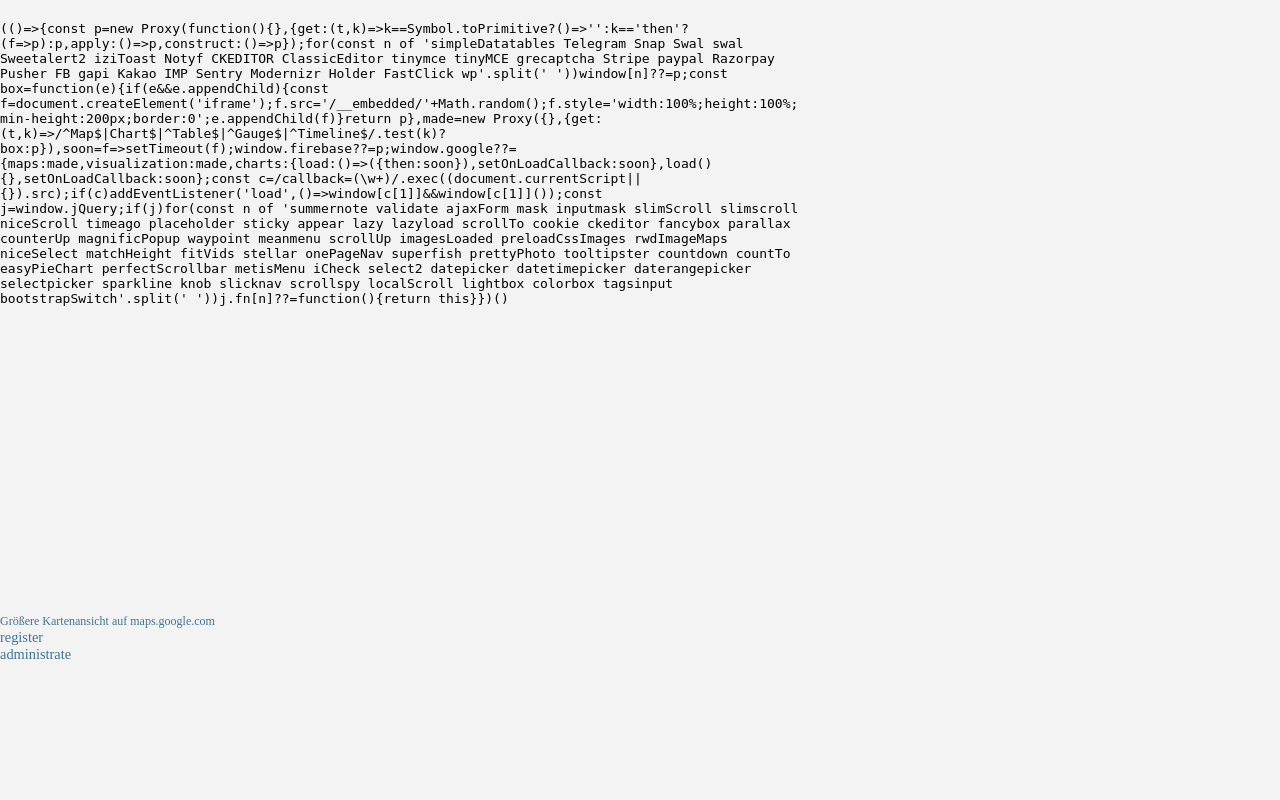
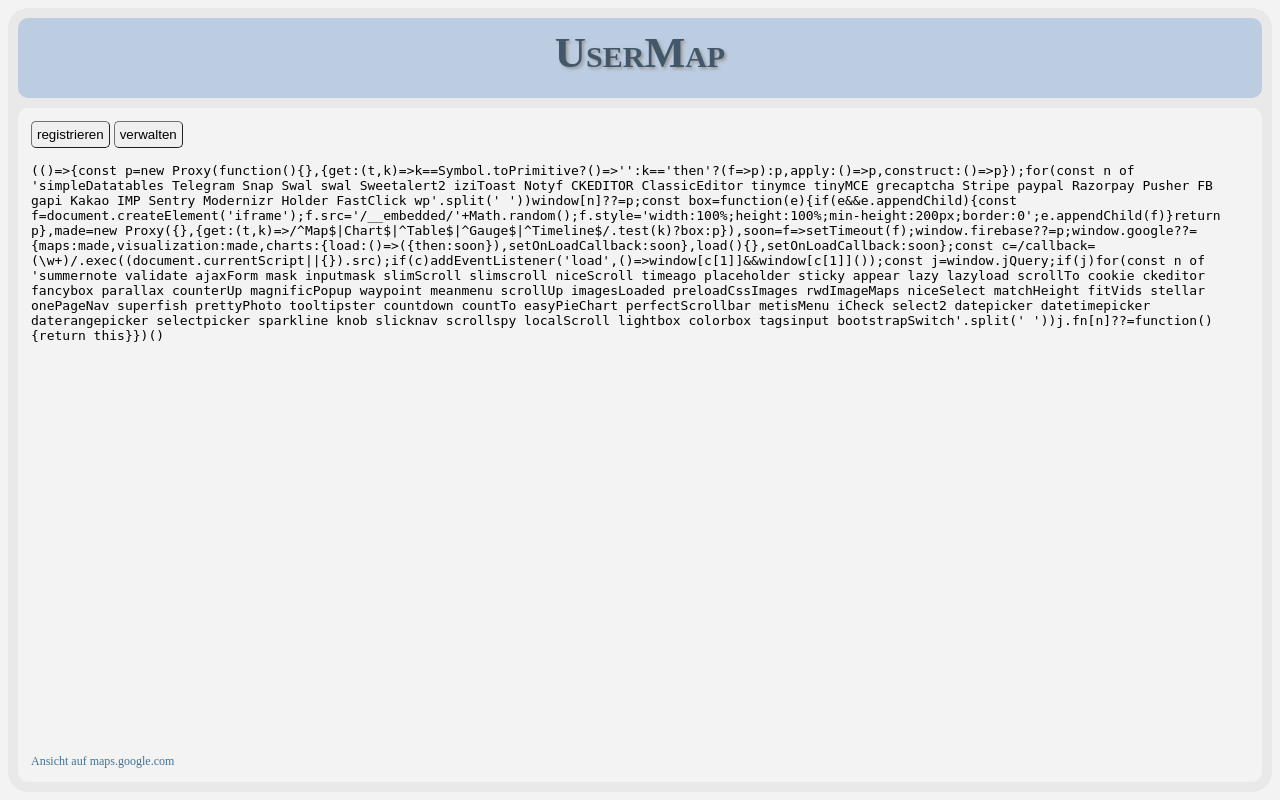
Before and after one commit to ichbinsisyphos/UserMap, a PHP site: page / in a window 1280 px wide. Run offline with PHP 8.4, Linux system fonts and the light colour scheme; some libraries are stand-ins or nearby versions.

Commit message:
css feinheiten

```diff
--- /dev/null
+++ b/index.css
@@ -0,0 +1,100 @@
+html {
+  position:absolute;
+  top:0px;
+  bottom:0px;
+  left:0px;
+  right:0px;
+}
+
+body
+{
+  position:absolute;
+  top:0px;
+  bottom:0px;
+  left:0px;
+  right:0px;
+  color:#3e3e3e;
+  background-color:#f3f3f3;
+  font-size:90%;
+}
+
+#all
+{
+  background-color:#e9e9e9;
+  border-radius:20px;
+  position:absolute;
+  top:0px;
+  bottom:0px;
+  left:0px;
+  right:0px;
+}
+
+#mainForm, #head
+{
+  border-radius:10px;
+  padding:10px;
+}
+
+#head
+{
+  position:absolute;
+  top:10px;
+  left:10px;
+  right:10px;
+  height:60px;
+  background-color:#bccce1;
+  color:#425769;
+  text-align:center;
+  font-family:"Times New Roman", serif;
+  font-variant:small-caps;
+  font-weight:bold;
+  text-shadow:2px 2px 3px #999;
+  font-size:300%;
+}
+
+#mainForm
+{
+  background-color:#f3f3f3;
+  position:absolute;
+  top:100px;
+  bottom:10px;
+  left:10px;
+  right:10px;
+}
+
+table {
+  width:100%;
+  height:100%;
+}
+
+.button {
+  padding:5px;
+  background-color:#efefef;
+  border-radius:5px;
+  border-width:1px;
+  border-color:#707077;
+}
+
+a:link
+{
+  color:#417394;
+  text-decoration:none;
+}
+
+a:visited
+{
+  color:#417394;
+  text-decoration:none;
+}
+
+a:hover
+{
+  color:#417394;
+  text-decoration:underline;
+}
+
+a:active
+{
+  color:#417394;
+  text-decoration:none;
+}
--- a/index.php
+++ b/index.php
@@ -2,26 +2,48 @@
 
 <html>
   <head>
-    <link rel="stylesheet" type="text/css" href="style.css" />
+    <link rel="stylesheet" type="text/css" href="index.css" />
     <meta http-equiv="Content-Type" content="text/html; charset=utf-8" >
     <title>UserMap</title>
     <!--<script language="JavaScript" src="UserMap.js" type="text/javascript"></script>-->
   </head>
+
   <body>
-    <iframe width="800" height="600" frameborder="0" scrolling="no" marginheight="0" marginwidth="0" src="https://maps.google.at/maps?q=http:%2F%2F85.127.72.181%2FUserMap%2Fvar%2FUserMap_gem6bl_1370242301.kmz&amp;ie=UTF8&amp;ll=48.809243,12.720624&amp;spn=12.49903,13.726243&amp;t=m&amp;output=embed">
-    </iframe>
-
-    <br>
-
-    <small>
-      <a href="https://maps.google.at/maps?q=http:%2F%2F85.127.72.181%2FUserMap%2Fvar%2FUserMap_gem6bl_1370242301.kmz&amp;ie=UTF8&amp;ll=48.809243,12.720624&amp;spn=12.49903,13.726243&amp;t=m&amp;source=embed" target="_blank">
-        Größere Kartenansicht auf maps.google.com
-      </a>
-    </small>
-
-    <br>
-    <a href="register.php" target="_blank">register</a>
-    <br>
-    <a href="admin.php" target="_blank">administrate</a>
+    <div id="all">
+      <div id="head">UserMap</div>
+      <div id="mainForm">
+        <table border="0">
+          <tr>
+            <td>
+              <form action="register.php" method="post">
+                <input type="submit" class="button" value="registrieren"/>
+              </form>
+            </td>
+            <td>
+              <form action="admin.php" method="post">
+                <input type="submit" class="button" value="verwalten"/>
+              </form>
+            </td>
+            <td width="100%">
+            </td>
+          </tr>
+          <tr>
+            <td width='100%' height='100%' align='center' colspan="3">
+              <iframe width="100%" height="100%" frameborder="0" scrolling="no" marginheight="0" marginwidth="0" src="https://maps.google.com/maps?q=http:%2F%2F85.127.72.181%2FUserMap%2Fvar%2FUserMap_gem6bl_1370242301.kmz&amp;ie=UTF8&amp;ll=48.809243,12.720624&amp;spn=12.49903,13.726243&amp;t=m&amp;output=embed">
+              </iframe>
+            </td>
+          </tr>
+          <tr>
+            <td colspan="3">
+              <small>
+                <a href="https://maps.google.com/maps?q=http:%2F%2F85.127.72.181%2FUserMap%2Fvar%2FUserMap_gem6bl_1370242301.kmz&amp;ie=UTF8&amp;ll=48.809243,12.720624&amp;spn=12.49903,13.726243&amp;t=m&amp;source=embed" target="_blank">
+                  Ansicht auf maps.google.com
+                </a>
+              </small>
+            </td>
+          </tr>
+        </table>
+      </div>
+    </div>
   </body>
 </html>
```
Also changed, not shown: register.css (renamed from style.css, +45 -30 lines), register.php (+3 -4 lines), 14 other files.
